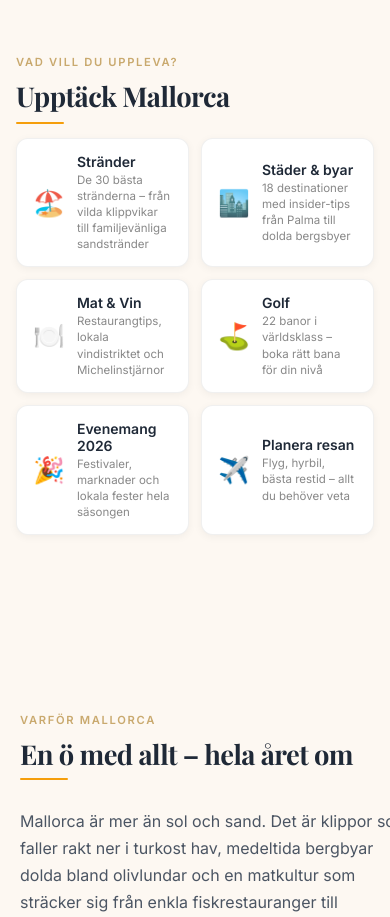
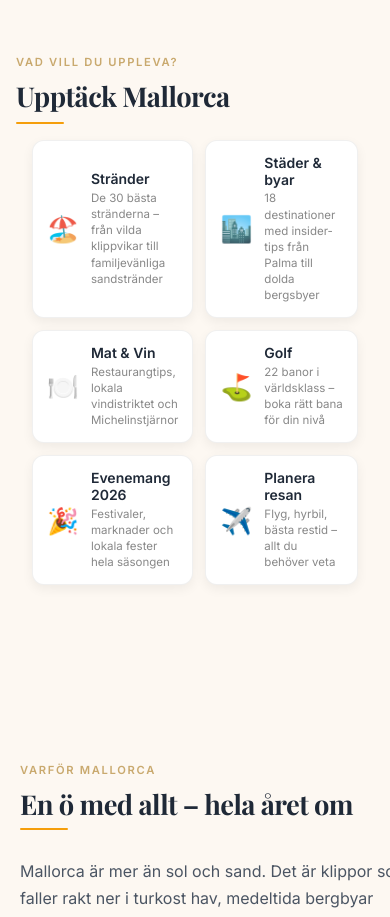
Before and after one commit to ErikFerla/min-hemsida, a Next.js app: page / in a window 390 px wide. Shown: the part 800-1717 px from the top of the page. Built offline with nearby package versions, Linux system fonts and the light colour scheme; a web font is replaced by a local one.

Commit message:
Separate MobileFeatureCards component

```diff
--- a/app/globals.css
+++ b/app/globals.css
@@ -87,6 +87,22 @@ section li {
 /* Optionell utility-klass för max-breddsbegränsning */
 .prose-body {
   max-width: var(--prose-max-width);
+}
+
+/* Visa/dölj baserat på skärmbredd */
+.mobile-only {
+  display: none;
+}
+.desktop-only {
+  display: block;
+}
+@media (max-width: 768px) {
+  .mobile-only {
+    display: block;
+  }
+  .desktop-only {
+    display: none;
+  }
 }
 
 .feature-cards-grid {
--- a/app/page.tsx
+++ b/app/page.tsx
@@ -5,7 +5,7 @@ import SectionPlanner from './components/SectionPlanner';
 import SectionEvents from './components/SectionEvents';
 import MallorcaMapWrapper from '@/components/MallorcaMapWrapper';
 import FeatureCards from './components/FeatureCards';
-import FeatureCards from './components/FeatureCards';
+import MobileFeatureCards from '@/components/MobileFeatureCards';
 
 export default function Home() {
   return (
@@ -19,7 +19,14 @@ export default function Home() {
             <p className="section-label">VAD VILL DU UPPLEVA?</p>
             <h2 className="section-title">Upptäck Mallorca</h2>
             <div className="section-divider"></div>
-            <FeatureCards />
+            {/* MOBIL: kompakta kort */}
+            <div className="mobile-only">
+              <MobileFeatureCards />
+            </div>
+            {/* DESKTOP: feature-cards med hover */}
+            <div className="desktop-only">
+              <FeatureCards />
+            </div>
           </div>
         </section>
         <section style={{ background: '#FDF8F2', padding: 'var(--section-padding-md, 6rem 0)' }}>
--- /dev/null
+++ b/components/MobileFeatureCards.tsx
@@ -0,0 +1,64 @@
+'use client';
+
+const cards = [
+  { emoji: '🏖️', title: 'Stränder', desc: 'De 30 bästa stränderna – från vilda klippvikar till familjevänliga sandstränder', href: '/strandar' },
+  { emoji: '🏙️', title: 'Städer & byar', desc: '18 destinationer med insider-tips från Palma till dolda bergsbyer', href: '/byar' },
+  { emoji: '🍽️', title: 'Mat & Vin', desc: 'Restaurangtips, lokala vindistriktet och Michelinstjärnor', href: '/mat' },
+  { emoji: '⛳', title: 'Golf', desc: '22 banor i världsklass – boka rätt bana för din nivå', href: '/aktiviteter/golf' },
+  { emoji: '🎉', title: 'Evenemang 2026', desc: 'Festivaler, marknader och lokala fester hela säsongen', href: '/evenemang' },
+  { emoji: '✈️', title: 'Planera resan', desc: 'Flyg, hyrbil, bästa restid – allt du behöver veta', href: '/flyg' },
+];
+
+export default function MobileFeatureCards() {
+  return (
+    <div style={{
+      display: 'grid',
+      gridTemplateColumns: 'repeat(2, 1fr)',
+      gap: '12px',
+      padding: '0 16px',
+      marginTop: '16px',
+    }}>
+      {cards.map(card => (
+        <a
+          key={card.href}
+          href={card.href}
+          style={{
+            display: 'flex',
+            flexDirection: 'row',
+            alignItems: 'center',
+            gap: '12px',
+            padding: '14px',
+            background: 'white',
+            borderRadius: '12px',
+            border: '1px solid rgba(0,0,0,0.06)',
+            boxShadow: '0 4px 12px rgba(0,0,0,0.06)',
+            textDecoration: 'none',
+            minHeight: '44px',
+          }}
+        >
+          <span style={{ fontSize: '1.6rem', flexShrink: 0, lineHeight: 1 }}>
+            {card.emoji}
+          </span>
+          <div>
+            <div style={{
+              fontSize: '0.875rem',
+              fontWeight: 600,
+              color: '#1f2937',
+              marginBottom: '2px',
+              lineHeight: 1.2,
+            }}>
+              {card.title}
+            </div>
+            <div style={{
+              fontSize: '0.72rem',
+              color: '#888',
+              lineHeight: 1.4,
+            }}>
+              {card.desc}
+            </div>
+          </div>
+        </a>
+      ))}
+    </div>
+  );
+}
```
